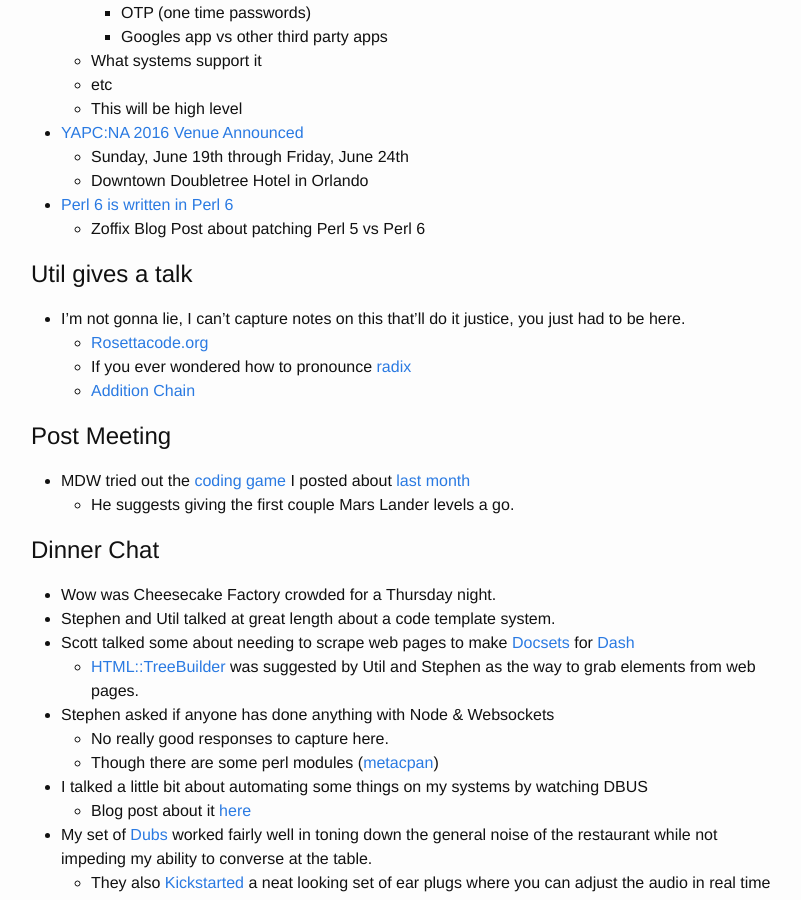
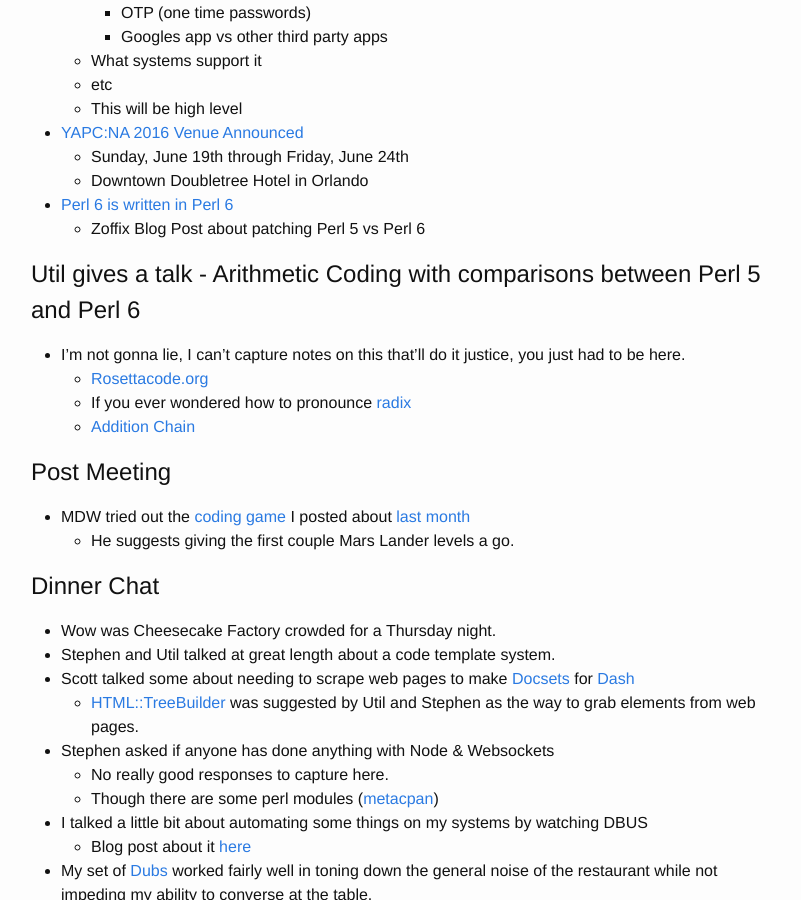
Before and after one commit to Woody2143/woody2143.github.io, a Jekyll site: the page built from _posts/2016-02-04-atlantapm.markdown, in a window 1280 px wide and 900 px high, scrolled down 760 px. Shown: the whole window, without its empty margins (239-1040 px from the left). Built offline with Jekyll 4.4.1, drawn with Linux system fonts in a browser that asks for light colours.

Commit message:
updated talk title

```diff
--- a/_posts/2016-02-04-atlantapm.markdown
+++ b/_posts/2016-02-04-atlantapm.markdown
@@ -46,7 +46,7 @@ Here are the notes from the February meeting of the Atlanta Perl Mongers. I make
 - [Perl 6 is written in Perl 6](http://blogs.perl.org/users/zoffix_znet/2016/01/perl-6-is-written-in-perl-6.html)
   - Zoffix Blog Post about patching Perl 5 vs Perl 6
 
-# Util gives a talk
+# Util gives a talk - Arithmetic Coding with comparisons between Perl 5 and Perl 6
 - I'm not gonna lie, I can't capture notes on this that'll do it justice, you just had to be here.
   - [Rosettacode.org](https://rosettacode.org/wiki/Arithmetic_coding/As_a_generalized_change_of_radix#Perl_6)
   - If you ever wondered how to pronounce [radix](http://dictionary.cambridge.org/us/pronunciation/english/radix)
```
